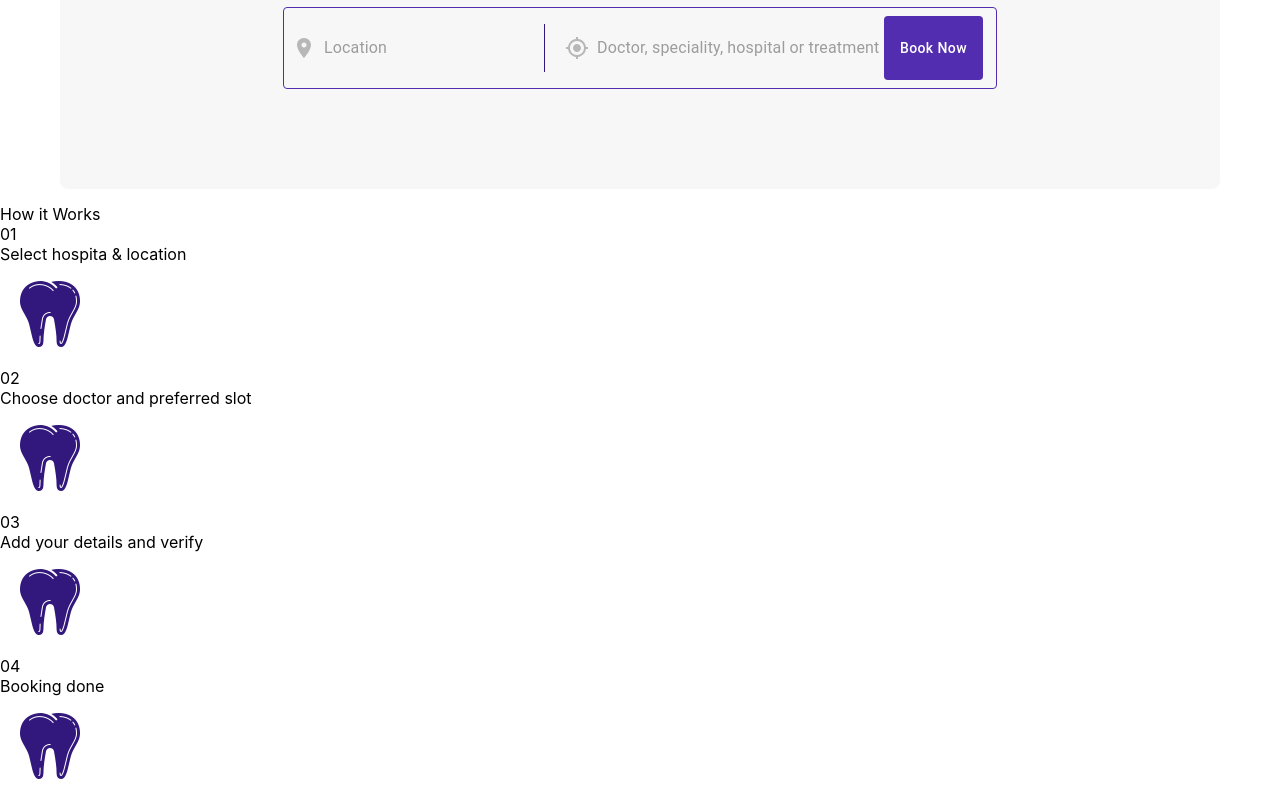
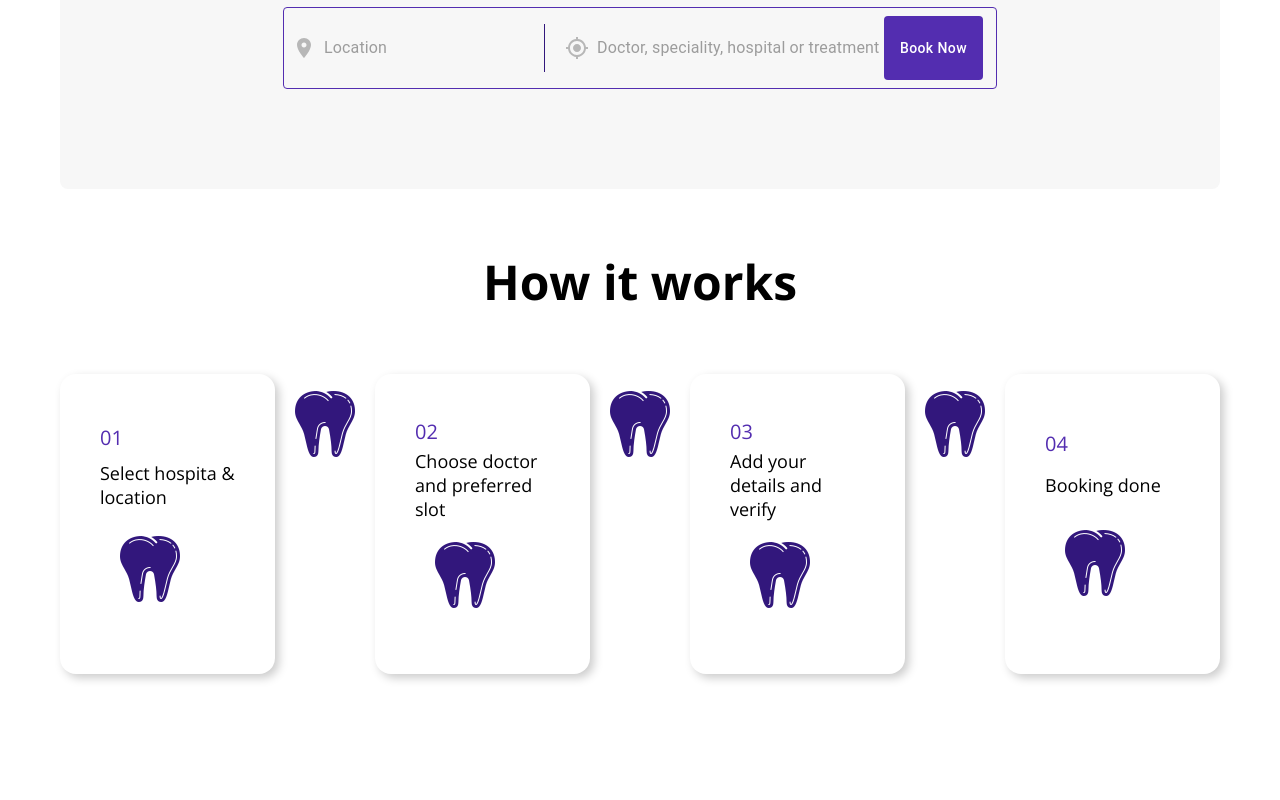
Before and after one commit to khalatevarun/SmartMeet, a React (Create React App) app: page / in a window 1280 px wide. Shown: the part 606-1406 px from the top of the page. After the commit the page ends 1340 px from the top, so only its background shows below. Built offline with nearby package versions, Linux system fonts and the light colour scheme.

Commit message:
complete desktop design with dummy data

```diff
--- a/src/components/section2/Section.css
+++ b/src/components/section2/Section.css
@@ -0,0 +1,37 @@
+.Section2 {
+  margin: 60px 60px;
+  font-family: 'Open Sans', sans-serif;
+}
+.Title {
+  font-size: 48px;
+  font-weight: 600;
+
+  text-align: center;
+  margin-bottom: 60px;
+}
+.Card {
+  width: 200px;
+  height: 220px;
+  padding: 40px;
+  border-radius: 16px;
+  -moz-box-shadow: 4px 4px 10px 0px #ccc;
+  -webkit-box-shadow: 4px 4px 10px 0px #ccc;
+  box-shadow: 4px 4px 10px 0px #ccc;
+  justify-content: space-evenly;
+  display: flex;
+  flex-direction: column;
+}
+.Steps {
+  display: flex;
+  justify-content: space-around;
+}
+.No {
+  color: #532db0;
+  font-size: 20px;
+  font-weight: 500;
+}
+.Descp {
+  color: black;
+  font-size: 18px;
+  font-weight: 500;
+}
--- a/src/components/section2/Section2.js
+++ b/src/components/section2/Section2.js
@@ -1,19 +1,58 @@
-import { steps } from '../../data/data';
+import './Section.css';
+import dentist from '../../images/dentist.png';
 
 const Section2 = () => {
-  const process = steps.map((s) => (
-    <div>
-      <div>{s.no}</div>
-      <div>{s.text}</div>
-      <div>
-        <img src={s.img} alt={s.no} />
+  const steps = [
+    { no: '01', text: 'Select hospita & location', img: dentist },
+    { no: '02', text: 'Choose doctor and preferred slot', img: dentist },
+    { no: '03', text: 'Add your details and verify', img: dentist },
+    { no: '04', text: 'Booking done', img: dentist },
+  ];
+  return (
+    <div className="Section2">
+      <div className="Title">How it works</div>
+      <div className="Steps">
+        <div className="Card">
+          <div className="No">{steps[0].no}</div>
+          <div className="Descp">{steps[0].text}</div>
+          <div className="Illus">
+            <img src={steps[0].img} alt={steps[0].no} />
+          </div>
+        </div>
+        <div>
+          {' '}
+          <img src={steps[0].img} alt={steps[0].no} />
+        </div>
+        <div className="Card">
+          <div className="No">{steps[1].no}</div>
+          <div className="Descp">{steps[1].text}</div>
+          <div className="Illus">
+            <img src={steps[1].img} alt={steps[1].no} />
+          </div>
+        </div>
+        <div>
+          {' '}
+          <img src={steps[0].img} alt={steps[0].no} />
+        </div>
+        <div className="Card">
+          <div className="No">{steps[2].no}</div>
+          <div className="Descp">{steps[2].text}</div>
+          <div className="Illus">
+            <img src={steps[2].img} alt={steps[2].no} />
+          </div>
+        </div>
+        <div>
+          {' '}
+          <img src={steps[0].img} alt={steps[0].no} />
+        </div>
+        <div className="Card">
+          <div className="No">{steps[3].no}</div>
+          <div className="Descp">{steps[3].text}</div>
+          <div className="Illus">
+            <img src={steps[3].img} alt={steps[3].no} />
+          </div>
+        </div>
       </div>
-    </div>
-  ));
-  return (
-    <div>
-      <div className="title">How it Works</div>
-      {process}
     </div>
   );
 };
--- a/src/data/data.js
+++ b/src/data/data.js
@@ -13,10 +13,3 @@ export const categories = [
   { img: gastroenterologist, name: 'Gastroenterologist' },
   { img: nephrologist, name: 'Nephrologist' },
 ];
-
-export const steps = [
-  { no: '01', text: 'Select hospita & location', img: dentist },
-  { no: '02', text: 'Choose doctor and preferred slot', img: dentist },
-  { no: '03', text: 'Add your details and verify', img: dentist },
-  { no: '04', text: 'Booking done', img: dentist },
-];
```
